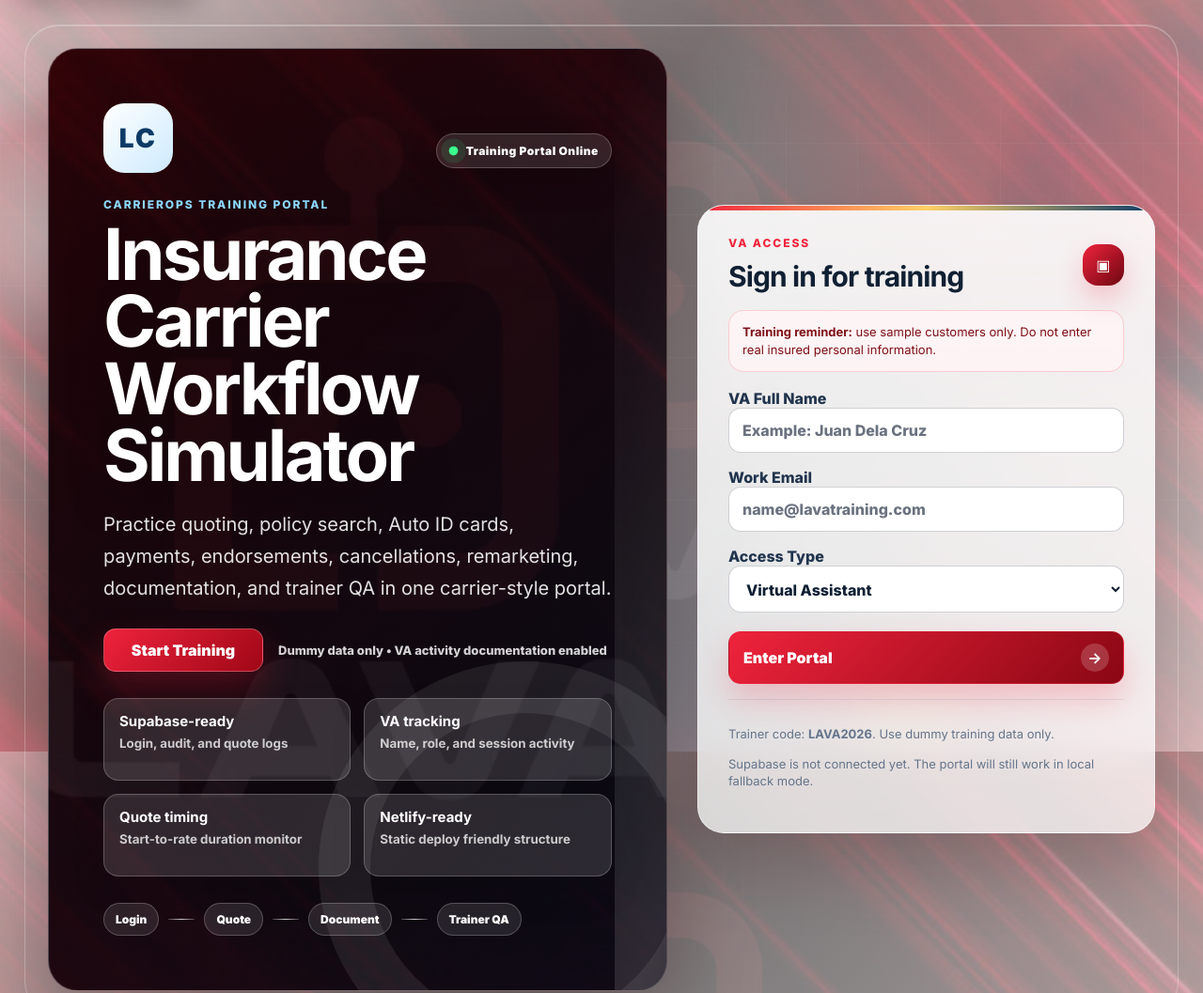
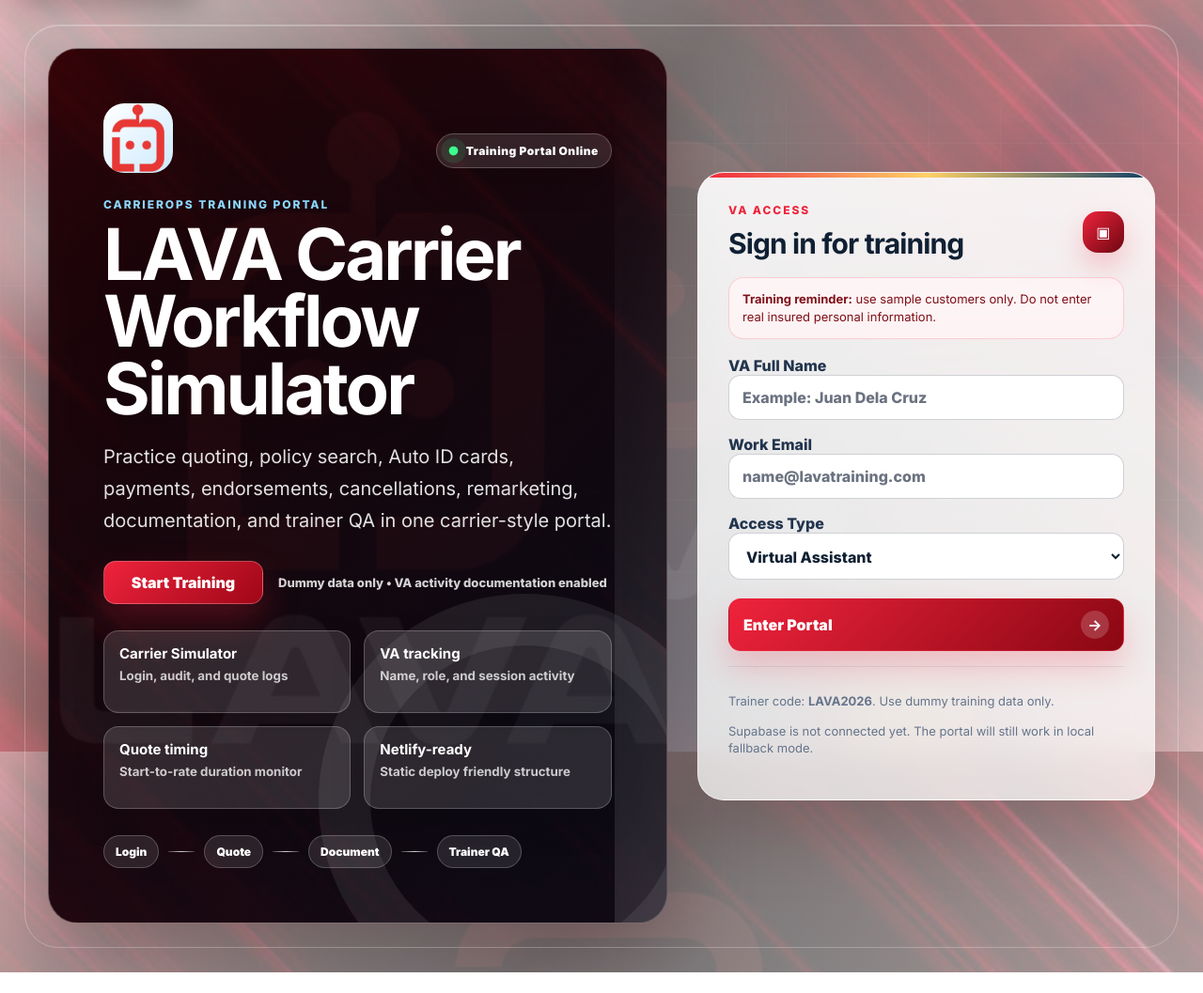
Before and after one commit to jonasrosauro122-a11y/Carrier-Simulator, a plain HTML site: page index.html in a window 1280 px wide. Shown: the top 1057 px of the page at 94% size. After the commit the page ends 1035 px from the top, so only its background shows below. Drawn offline with Linux system fonts and the light colour scheme.

Commit message:
Update index.html

```diff
--- a/index.html
+++ b/index.html
@@ -5,12 +5,59 @@
   <meta name="viewport" content="width=device-width, initial-scale=1" />
   <meta name="description" content="LAVA CarrierOps training portal for insurance carrier workflow simulation, quote timing, VA activity monitoring, and trainer QA." />
   <meta name="theme-color" content="#7f1018" />
+
   <title>LAVA CarrierOps | Training Portal</title>
+
+  <!-- Favicon / App Icons from images folder -->
+  <link rel="icon" type="image/png" href="images/favicon.png" />
+  <link rel="shortcut icon" type="image/png" href="images/favicon.png" />
+  <link rel="apple-touch-icon" href="images/favicon.png" />
+
+  <!-- Fonts -->
   <link rel="preconnect" href="https://fonts.googleapis.com">
   <link rel="preconnect" href="https://fonts.gstatic.com" crossorigin>
   <link href="https://fonts.googleapis.com/css2?family=Inter:wght@400;500;600;700;800;900&display=swap" rel="stylesheet">
+
+  <!-- Main CSS -->
   <link rel="stylesheet" href="css/styles.css" />
+
+  <!-- Logo fallback styling -->
+  <style>
+    .brand-mark,
+    .brand-mini {
+      display: flex;
+      align-items: center;
+      justify-content: center;
+      overflow: hidden;
+      flex-shrink: 0;
+    }
+
+    .brand-logo {
+      width: 100%;
+      height: 100%;
+      max-width: 72px;
+      max-height: 72px;
+      object-fit: contain;
+      display: block;
+    }
+
+    .brand-logo-mini {
+      width: 100%;
+      height: 100%;
+      max-width: 44px;
+      max-height: 44px;
+      object-fit: contain;
+      display: block;
+    }
+
+    .brand-mark img,
+    .brand-mini img {
+      pointer-events: none;
+      user-select: none;
+    }
+  </style>
 </head>
+
 <body class="theme-light lava-bg">
   <a class="skip-link" href="#view">Skip to portal content</a>
 
@@ -26,7 +73,12 @@
   <section id="login-screen" class="login-page">
     <div class="login-hero reveal-up">
       <div class="hero-topline">
-        <div class="brand-mark">LC</div>
+
+        <!-- Main Login Logo -->
+        <div class="brand-mark">
+          <img src="images/logo.png" alt="LAVA CarrierOps Logo" class="brand-logo" />
+        </div>
+
         <div class="live-badge">
           <span class="live-dot"></span>
           Training Portal Online
@@ -34,8 +86,10 @@
       </div>
 
       <p class="eyebrow">CarrierOps Training Portal</p>
-      <h1>Insurance Carrier Workflow Simulator</h1>
-      <p class="hero-copy">Practice quoting, policy search, Auto ID cards, payments, endorsements, cancellations, remarketing, documentation, and trainer QA in one carrier-style portal.</p>
+      <h1>LAVA Carrier Workflow Simulator</h1>
+      <p class="hero-copy">
+        Practice quoting, policy search, Auto ID cards, payments, endorsements, cancellations, remarketing, documentation, and trainer QA in one carrier-style portal.
+      </p>
 
       <div class="hero-actions">
         <a class="btn primary hero-cta" href="#login-form">Start Training</a>
@@ -43,10 +97,25 @@
       </div>
 
       <div class="hero-grid professional-grid" aria-label="Portal highlights">
-        <span><strong>Supabase-ready</strong><small>Login, audit, and quote logs</small></span>
-        <span><strong>VA tracking</strong><small>Name, role, and session activity</small></span>
-        <span><strong>Quote timing</strong><small>Start-to-rate duration monitor</small></span>
-        <span><strong>Netlify-ready</strong><small>Static deploy friendly structure</small></span>
+        <span>
+          <strong>Carrier Simulator</strong>
+          <small>Login, audit, and quote logs</small>
+        </span>
+
+        <span>
+          <strong>VA tracking</strong>
+          <small>Name, role, and session activity</small>
+        </span>
+
+        <span>
+          <strong>Quote timing</strong>
+          <small>Start-to-rate duration monitor</small>
+        </span>
+
+        <span>
+          <strong>Netlify-ready</strong>
+          <small>Static deploy friendly structure</small>
+        </span>
       </div>
 
       <div class="workflow-strip" aria-label="Training workflow sequence">
@@ -102,7 +171,9 @@
       </button>
 
       <div class="access-footer">
-        <p class="help-text">Trainer code: <strong>LAVA2026</strong>. Use dummy training data only.</p>
+        <p class="help-text">
+          Trainer code: <strong>LAVA2026</strong>. Use dummy training data only.
+        </p>
         <p id="login-status" class="status-line"></p>
       </div>
     </form>
@@ -111,7 +182,12 @@
   <main id="app-shell" class="app-shell hidden">
     <header class="topbar">
       <div class="topbar-left">
-        <div class="brand-mini">LC</div>
+
+        <!-- Topbar Logo -->
+        <div class="brand-mini">
+          <img src="images/logo.png" alt="LAVA CarrierOps Logo" class="brand-logo-mini" />
+        </div>
+
         <div>
           <strong>LAVA CarrierOps</strong>
           <small>Training Portal</small>
@@ -138,8 +214,10 @@
           <span class="theme-icon">☀️</span>
           <span class="theme-text">Light Mode</span>
         </button>
+
         <span id="connection-pill" class="pill neutral">Checking...</span>
         <span id="user-pill" class="pill"></span>
+
         <button id="logout-btn" class="btn ghost small">Logout</button>
       </div>
     </header>
@@ -147,6 +225,7 @@
     <section id="view" class="view"></section>
   </main>
 
+  <!-- Scripts -->
   <script src="js/config.js"></script>
   <script src="data/carrier-questions.js"></script>
   <script src="js/store.js"></script>
```
